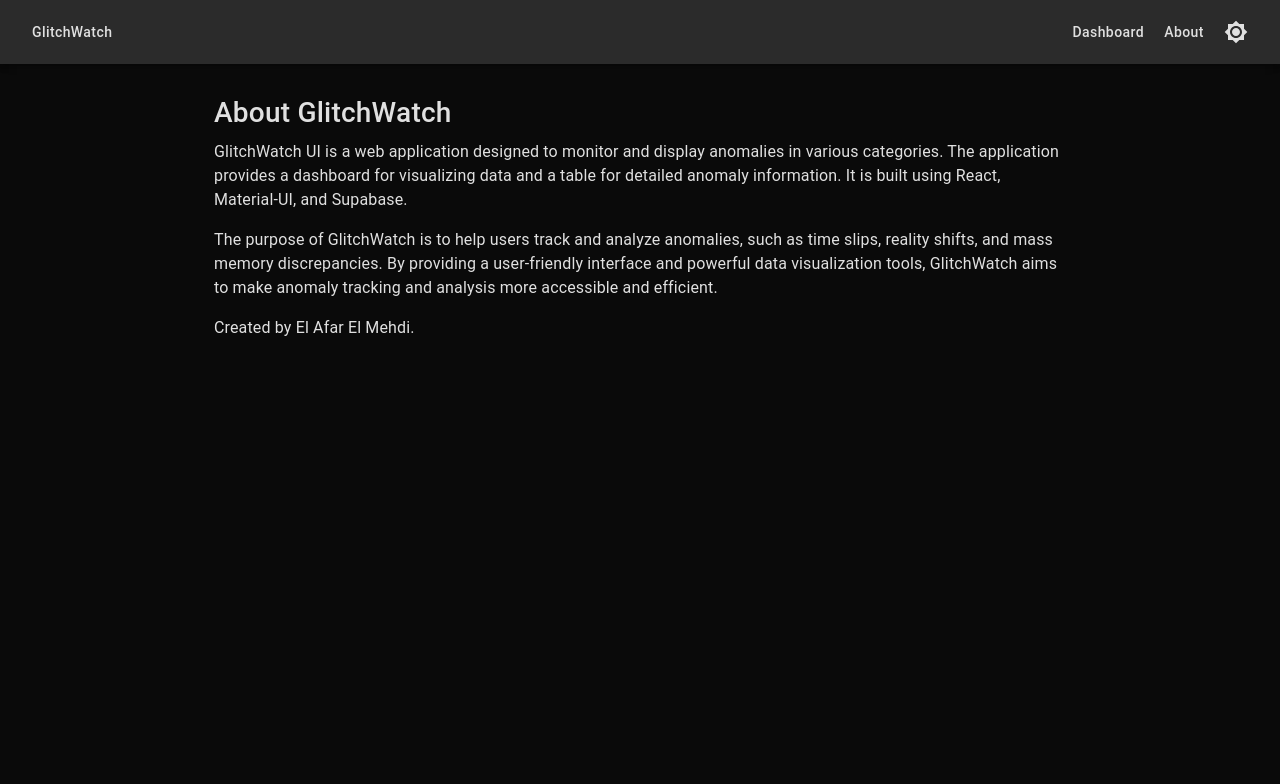
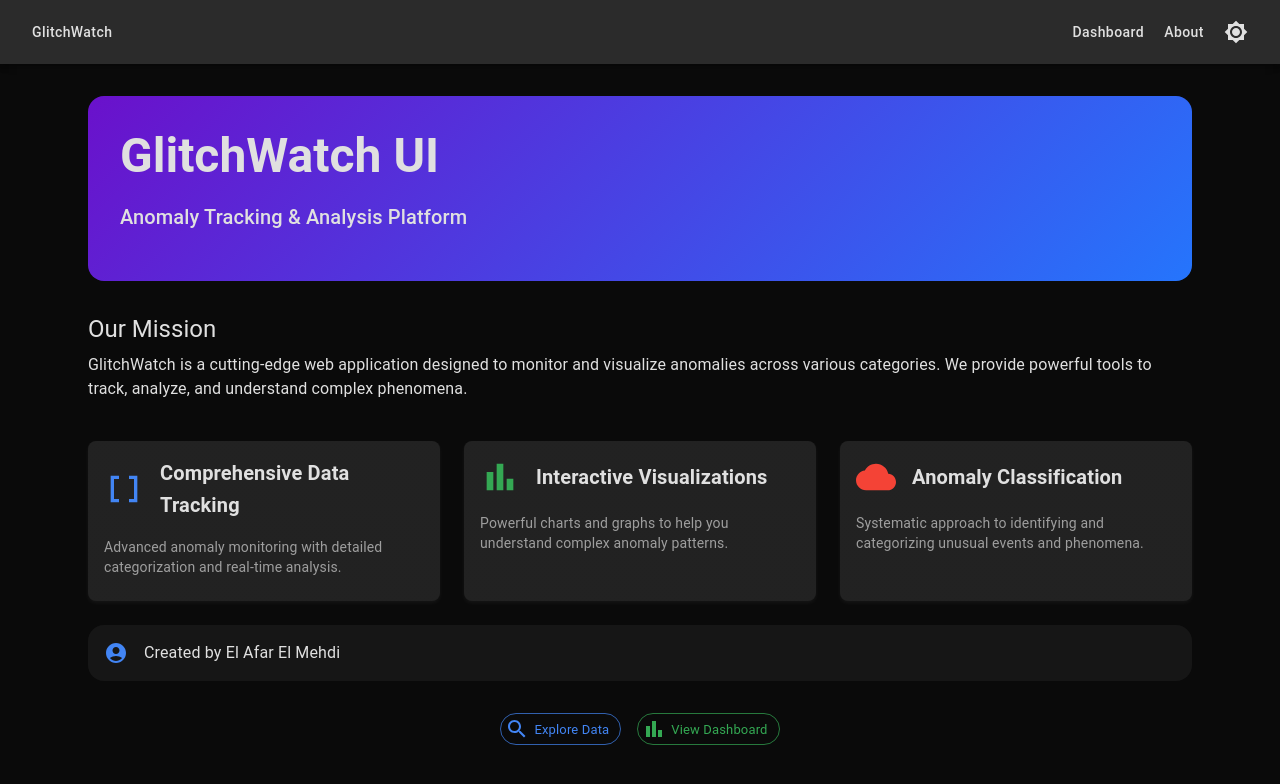
Before and after one commit to Mehdi-Afar/glitchwatch-ui, a React (Create React App) app: page /about in a window 1280 px wide. Shown: the top 784 px of the page. Built offline with nearby package versions, Linux system fonts and the light colour scheme.

Commit message:
Update About.js

```diff
--- a/src/pages/About.js
+++ b/src/pages/About.js
@@ -1,21 +1,155 @@
 import React from "react";
-import { Box, Typography, Container } from "@mui/material";
+import {
+  Box,
+  Typography,
+  Container,
+  Card,
+  CardContent,
+  Grid,
+  Chip,
+  Avatar
+} from "@mui/material";
+import {
+  DataArray as DataIcon,
+  BarChart as ChartIcon,
+  AccountCircle as ProfileIcon,
+  Cloud as AnomalyIcon,
+  Search as SearchIcon
+} from "@mui/icons-material";
+
+const FeatureCard = ({ icon, title, description }) => (
+  <Card
+    sx={{
+      height: '100%',
+      transition: 'transform 0.3s ease-in-out',
+      '&:hover': {
+        transform: 'scale(1.05)',
+        boxShadow: 3
+      }
+    }}
+  >
+    <CardContent>
+      <Box display="flex" alignItems="center" mb={2}>
+        {icon}
+        <Typography
+          variant="h6"
+          component="h3"
+          ml={2}
+          sx={{ fontWeight: 'bold' }}
+        >
+          {title}
+        </Typography>
+      </Box>
+      <Typography variant="body2" color="text.secondary">
+        {description}
+      </Typography>
+    </CardContent>
+  </Card>
+);
 
 const About = () => {
+  const features = [
+    {
+      icon: <DataIcon color="primary" sx={{ fontSize: 40 }} />,
+      title: "Comprehensive Data Tracking",
+      description: "Advanced anomaly monitoring with detailed categorization and real-time analysis."
+    },
+    {
+      icon: <ChartIcon color="secondary" sx={{ fontSize: 40 }} />,
+      title: "Interactive Visualizations",
+      description: "Powerful charts and graphs to help you understand complex anomaly patterns."
+    },
+    {
+      icon: <AnomalyIcon color="error" sx={{ fontSize: 40 }} />,
+      title: "Anomaly Classification",
+      description: "Systematic approach to identifying and categorizing unusual events and phenomena."
+    }
+  ];
+
   return (
-    <Container maxWidth="md" sx={{ mt: 4 }}>
-      <Typography variant="h4" component="h1" gutterBottom>
-        About GlitchWatch
-      </Typography>
-      <Typography variant="body1" paragraph>
-        GlitchWatch UI is a web application designed to monitor and display anomalies in various categories. The application provides a dashboard for visualizing data and a table for detailed anomaly information. It is built using React, Material-UI, and Supabase.
-      </Typography>
-      <Typography variant="body1" paragraph>
-        The purpose of GlitchWatch is to help users track and analyze anomalies, such as time slips, reality shifts, and mass memory discrepancies. By providing a user-friendly interface and powerful data visualization tools, GlitchWatch aims to make anomaly tracking and analysis more accessible and efficient.
-      </Typography>
-      <Typography variant="body1" paragraph>
-        Created by El Afar El Mehdi.
-      </Typography>
+    <Container maxWidth="lg" sx={{ mt: 4 }}>
+      <Box
+        sx={{
+          background: 'linear-gradient(135deg, #6a11cb 0%, #2575fc 100%)',
+          color: 'white',
+          borderRadius: 2,
+          p: 4,
+          mb: 4
+        }}
+      >
+        <Typography
+          variant="h3"
+          component="h1"
+          gutterBottom
+          sx={{ fontWeight: 'bold' }}
+        >
+          GlitchWatch UI
+        </Typography>
+        <Typography variant="h6" paragraph>
+          Anomaly Tracking & Analysis Platform
+        </Typography>
+      </Box>
+
+      <Grid container spacing={3}>
+        <Grid item xs={12}>
+          <Typography variant="h5" gutterBottom>
+            Our Mission
+          </Typography>
+          <Typography variant="body1" paragraph>
+            GlitchWatch is a cutting-edge web application designed to monitor and visualize anomalies across various categories.
+            We provide powerful tools to track, analyze, and understand complex phenomena.
+          </Typography>
+        </Grid>
+
+        {features.map((feature, index) => (
+          <Grid item xs={12} md={4} key={index}>
+            <FeatureCard
+              icon={feature.icon}
+              title={feature.title}
+              description={feature.description}
+            />
+          </Grid>
+        ))}
+
+        <Grid item xs={12}>
+          <Box
+            sx={{
+              display: 'flex',
+              alignItems: 'center',
+              bgcolor: 'background.paper',
+              p: 2,
+              borderRadius: 2
+            }}
+          >
+            <ProfileIcon sx={{ mr: 2, color: 'primary.main' }} />
+            <Typography variant="body1">
+              Created by El Afar El Mehdi
+            </Typography>
+          </Box>
+        </Grid>
+      </Grid>
+
+      <Box
+        sx={{
+          mt: 4,
+          display: 'flex',
+          justifyContent: 'center',
+          gap: 2
+        }}
+      >
+        <Chip
+          icon={<SearchIcon />}
+          label="Explore Data"
+          color="primary"
+          variant="outlined"
+        />
+        <Chip
+          icon={<ChartIcon />}
+          label="View Dashboard"
+          color="secondary"
+          variant="outlined"
+        />
+      </Box>
     </Container>
   );
 };
```
